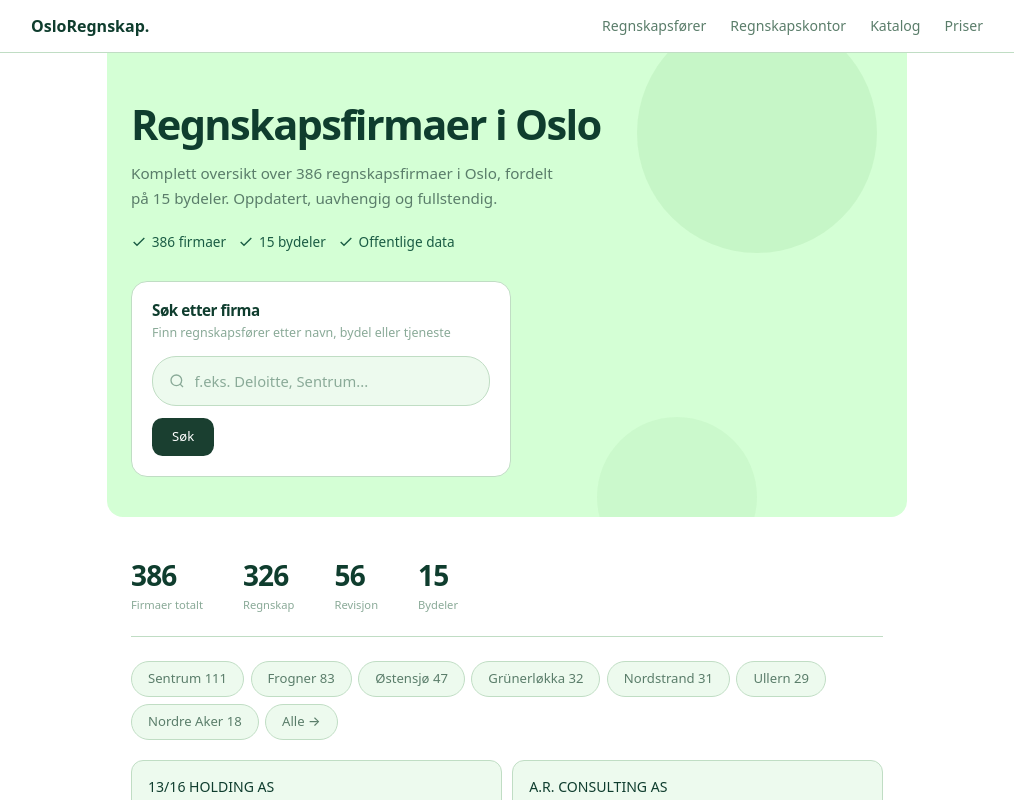
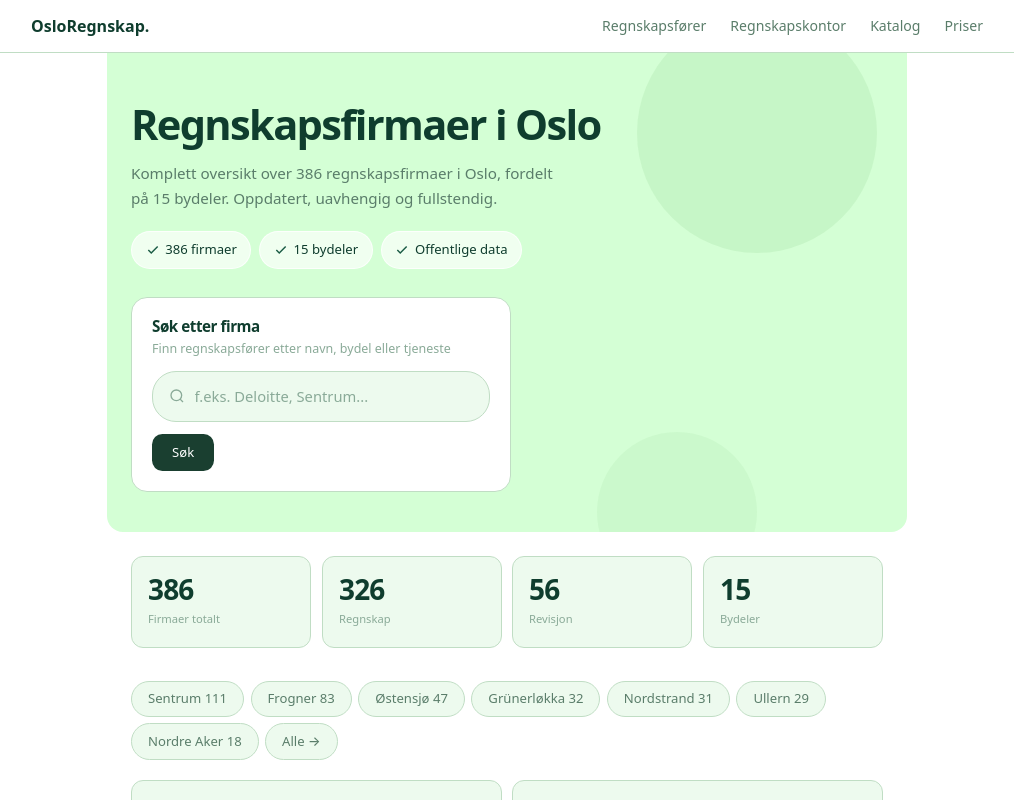
Before and after one commit to MohanM86/osloregnskap, a Next.js app: page / in a window 1280 px wide. Shown: the top 800 px of the page, without its empty margins (133-1147 px from the left). Built offline with nearby package versions, Linux system fonts and the light colour scheme.

Commit message:
Add files via upload

```diff
--- a/app/globals.css
+++ b/app/globals.css
@@ -320,3 +320,60 @@ html, body { overflow-x: hidden; }
 .bydel-link-grid { display: grid; grid-template-columns: repeat(auto-fill, minmax(200px, 1fr)); gap: 0.5rem; }
 .bydel-link-grid a { background: var(--mint-light); border: 1px solid var(--border); border-radius: var(--radius); padding: 0.75rem 1rem; display: flex; justify-content: space-between; align-items: center; font-size: 0.85rem; color: var(--fg); transition: all var(--transition); }
 .bydel-link-grid a:hover { border-color: var(--green-mid); transform: translateY(-1px); text-decoration: none; }
+
+/* Hero pills — horizontal badges */
+.hero-pills { display: flex; gap: 0.5rem; flex-wrap: wrap; margin: 1.25rem 0 1.75rem; position: relative; }
+.hero-pill {
+  display: inline-flex; align-items: center; gap: 0.35rem;
+  padding: 0.45rem 0.85rem; font-size: 0.82rem; font-weight: 500;
+  background: rgba(255,255,255,0.65); border: 1px solid rgba(255,255,255,0.8);
+  border-radius: 2rem; color: var(--fg); backdrop-filter: blur(4px);
+}
+.hero-pill svg { color: var(--green-mid); flex-shrink: 0; }
+
+/* Stat cards — glassmorphism on mint */
+.stats-cards {
+  display: grid; grid-template-columns: repeat(4, 1fr); gap: 0.65rem;
+  margin: 1.5rem 0 2rem;
+}
+.stat-card-new {
+  background: var(--mint-light); border: 1px solid var(--border);
+  border-radius: var(--radius); padding: 1.1rem 1rem;
+  text-align: center; position: relative; overflow: hidden;
+  transition: transform 0.2s ease, box-shadow 0.2s ease;
+}
+.stat-card-new::after {
+  content: ''; position: absolute; bottom: 0; left: 0; right: 0;
+  height: 3px; background: var(--green-mid);
+  transform: scaleX(0); transform-origin: left;
+  transition: transform 0.4s cubic-bezier(0.22,1,0.36,1);
+}
+.stat-card-new:hover { transform: translateY(-2px); box-shadow: 0 6px 20px rgba(15,61,46,0.08); }
+.stat-card-new:hover::after { transform: scaleX(1); }
+.stat-card-new .stat-num { font-size: 1.75rem; }
+.stat-card-new .stat-label { font-size: 0.7rem; }
+
+/* Staggered entrance for stat cards */
+.stats-cards .stat-card-new:nth-child(1) { animation: statPop 0.5s 0.1s ease both; }
+.stats-cards .stat-card-new:nth-child(2) { animation: statPop 0.5s 0.2s ease both; }
+.stats-cards .stat-card-new:nth-child(3) { animation: statPop 0.5s 0.3s ease both; }
+.stats-cards .stat-card-new:nth-child(4) { animation: statPop 0.5s 0.4s ease both; }
+@keyframes statPop {
+  0% { opacity: 0; transform: translateY(16px) scale(0.95); }
+  100% { opacity: 1; transform: translateY(0) scale(1); }
+}
+
+@media (max-width: 768px) {
+  .hero-pills { justify-content: flex-start; gap: 0.35rem; margin: 1rem 0 1.5rem; }
+  .hero-pill { font-size: 0.75rem; padding: 0.35rem 0.7rem; }
+  .hero-pill svg { width: 12px; height: 12px; }
+  .stats-cards { grid-template-columns: 1fr 1fr; gap: 0.5rem; }
+  .stat-card-new { padding: 0.85rem 0.75rem; }
+  .stat-card-new .stat-num { font-size: 1.4rem; }
+  .stat-card-new .stat-label { font-size: 0.62rem; }
+}
+@media (max-width: 480px) {
+  .hero-pills { flex-direction: column; align-items: flex-start; }
+  .stats-cards { gap: 0.4rem; }
+  .stat-card-new .stat-num { font-size: 1.2rem; }
+}
--- a/app/page.tsx
+++ b/app/page.tsx
@@ -79,21 +79,21 @@ export default function HomePage() {
           Oppdatert, uavhengig og fullstendig.
         </p>
 
-        <div className="hero-checks animate-in animate-in-3">
-          <span className="hero-check"><svg width="16" height="16" viewBox="0 0 24 24" fill="none" stroke="currentColor" strokeWidth="2"><polyline points="20 6 9 17 4 12"/></svg> {firms.length} firmaer</span>
-          <span className="hero-check"><svg width="16" height="16" viewBox="0 0 24 24" fill="none" stroke="currentColor" strokeWidth="2"><polyline points="20 6 9 17 4 12"/></svg> {bydeler.length} bydeler</span>
-          <span className="hero-check"><svg width="16" height="16" viewBox="0 0 24 24" fill="none" stroke="currentColor" strokeWidth="2"><polyline points="20 6 9 17 4 12"/></svg> Offentlige data</span>
+        <div className="hero-pills animate-in animate-in-3">
+          <span className="hero-pill"><svg width="14" height="14" viewBox="0 0 24 24" fill="none" stroke="currentColor" strokeWidth="2.5"><polyline points="20 6 9 17 4 12"/></svg>{firms.length} firmaer</span>
+          <span className="hero-pill"><svg width="14" height="14" viewBox="0 0 24 24" fill="none" stroke="currentColor" strokeWidth="2.5"><polyline points="20 6 9 17 4 12"/></svg>{bydeler.length} bydeler</span>
+          <span className="hero-pill"><svg width="14" height="14" viewBox="0 0 24 24" fill="none" stroke="currentColor" strokeWidth="2.5"><polyline points="20 6 9 17 4 12"/></svg>Offentlige data</span>
         </div>
 
         <HeroSearch />
       </section>
 
-      {/* Stats */}
-      <div className="stats-row animate-in animate-in-3">
-        <AnimatedStat value={firms.length} label="Firmaer totalt" />
-        <AnimatedStat value={regnskapForere.length} label="Regnskap" />
-        <AnimatedStat value={revisorer.length} label="Revisjon" />
-        <AnimatedStat value={bydeler.length} label="Bydeler" />
+      {/* Stats — animated cards */}
+      <div className="stats-cards animate-in animate-in-3">
+        <div className="stat-card-new"><AnimatedStat value={firms.length} label="Firmaer totalt" /></div>
+        <div className="stat-card-new"><AnimatedStat value={regnskapForere.length} label="Regnskap" /></div>
+        <div className="stat-card-new"><AnimatedStat value={revisorer.length} label="Revisjon" /></div>
+        <div className="stat-card-new"><AnimatedStat value={bydeler.length} label="Bydeler" /></div>
       </div>
 
       {/* Chip filters + firm grid — Google layout */}
```
